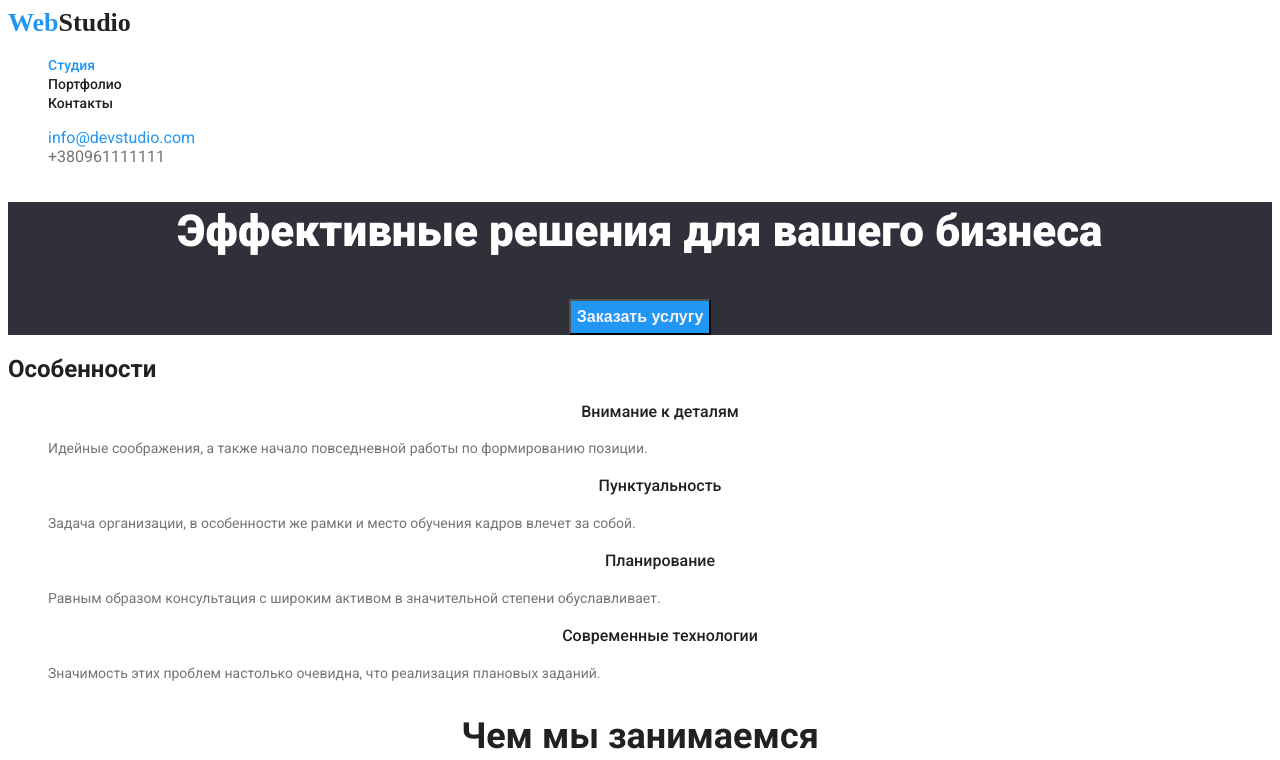
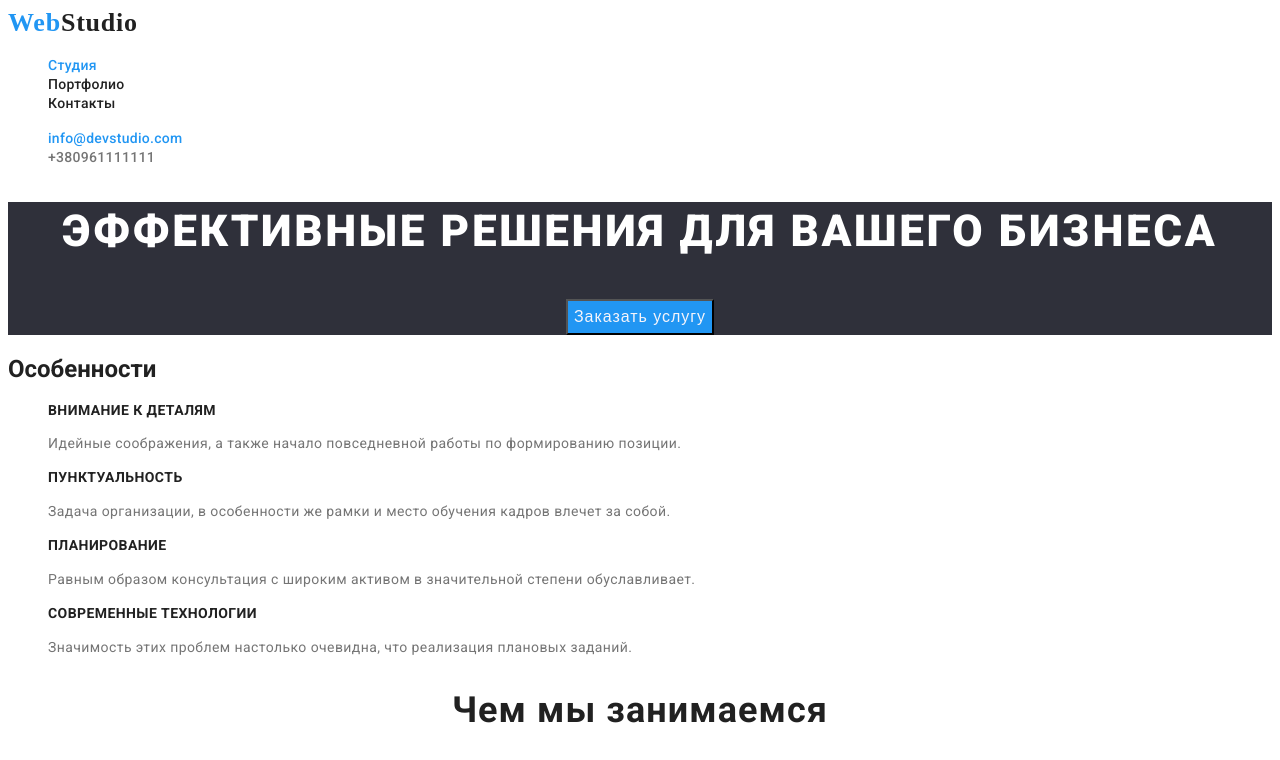
Before and after one commit to Filipp15102019/goit-markup-hw-02, a plain HTML site: page index.html in a window 1280 px wide. Shown: the top 760 px of the page. Drawn offline with Linux system fonts and the light colour scheme.

Commit message:
отредактированный css

```diff
--- a/css/style.css
+++ b/css/style.css
@@ -16,15 +16,16 @@
   --primery-white-color: #ffffff;
   --bg-color-ourteam: #e5e5e5;
   --bg-footer: #2f303a;
-  --bg-color-btn: #F5F4FA;
+  --bg-color-section: #F5F4FA;
   --bg-color-title: #2f303a;
+  --bg-color-btn-section: #188ce8;
   --footer-contacts-color: rgba(255, 255, 255, 0.6)
 }
 /* Body */
 .body {
   color: var(--main-text-color);
   background-color: var(--primery-white-color);
-  font-family: "Roboto", sans-serif;
+  font-family: 'Realway','Roboto', sans-serif;
   cursor: pointer;
   text-decoration: none;
 }
@@ -36,6 +37,7 @@
   font-weight: 700;
   font-size: 26px;
   line-height: 1.19;
+  letter-spacing: 0.03em;
 }
 .logo-accent {
   color: var(--main-text-color);
@@ -47,6 +49,7 @@
   color: var(--main-text-color);
   background-color: var(--primery-white-color);
   font-family: "Roboto", sans-serif;
+
 }
 /* Navigation  */
 .site-nav {
@@ -68,12 +71,30 @@
 }
 .contacts-studio {
   color: var(--secondary-text-color);
+  font-family: 'Roboto';
+  font-style: normal;
+  font-weight: 500;
+  font-size: 14px;
+  line-height: 1.14;
+  letter-spacing: 0.02em;
 }
 .contacts-mail-studio {
   color: var(--accent-color);
+  font-family: 'Roboto';
+  font-style: normal;
+  font-weight: 500;
+  font-size: 14px;
+  line-height: 1.14;
+  letter-spacing: 0.02em;
 }
 .contacts-mail-porfolio{
   color: var(--secondary-text-color);
+  font-family: 'Roboto';
+  font-style: normal;
+  font-weight: 500;
+  font-size: 14px;
+  line-height: 1.14;
+  letter-spacing: 0.02em;
 }
 
 a {
@@ -81,6 +102,7 @@ a {
 }
 .link {
   list-style: none;
+  letter-spacing: 0.02em;
 }
 
 /* Button */
@@ -94,7 +116,7 @@ a {
 }
 .btn {
   color: var(--main-text-color);
-  background-color: var(--bg-color-btn);
+  background-color: var(--bg-color-section);
   font-family: 'Roboto';
   font-style: normal;
   font-weight: 500;
@@ -102,6 +124,7 @@ a {
   line-height: 1.62;
   text-align: center;
   cursor: pointer;
+  letter-spacing: 0.03em;
 }
 .btn-current{
   color: var(--primery-white-color);
@@ -119,16 +142,20 @@ a {
   font-size: 44px;
   line-height: 1.36;
   text-align: center;
+  letter-spacing: 0.06em;
+  text-transform: uppercase;
 }
 .btn-section {
-  color: var(--bg-color-btn);
+  color: var(--bg-color-section);
   background-color: var(--accent-color);
-  font-weight: 700;
+  ont-weight: 700;
   font-size: 16px;
   line-height: 1.87;
-  margin: 0 auto ;
-  display: block;
-  cursor: pointer;
+  display: flex;
+  align-items: center;
+  text-align: center;
+  margin: 0 auto;
+  letter-spacing: 0.06em;
 }
 .btn-section :hover{
   color: var(--primery-white-color);
@@ -136,7 +163,7 @@ a {
 }
 .btn-section :focus{
   color: var(--main-text-color);
-  background-color: #188ce8;
+  background-color: var(--bg-color-btn-section);
 }
 
 /* особенности */
@@ -152,6 +179,7 @@ a {
   font-weight: 400;
   font-size: 14px;
   line-height: 1.71;
+  letter-spacing: 0.03em;
 }
 
 /* Чем мы занимаемся */
@@ -161,18 +189,28 @@ a {
 font-size: 36px;
 line-height: 1.16;
 text-align: center;
+letter-spacing: 0.03em;
 }
 
 /* Наша Команда */
 .section-team{
-  color: var(--bg-color-btn);
+  color: var(--bg-color-section);
 }
 .subtitles {
+  color: var(--main-text-color);
+  font-weight: 700;
+  font-size: 14px;
+line-height: 1.14;
+letter-spacing: 0.03em;
+text-transform: uppercase;
+}
+.caption{
   color: var(--main-text-color);
   font-weight: 500;
   font-size: 16px;
   line-height: 1.18;
   text-align: center;
+  letter-spacing: 0.03em;
 }
 .list {
   color: var(--secondary-text-color);
@@ -180,6 +218,7 @@ a {
   font-size: 16px;
   line-height: 1.38;
   text-align: center;
+  letter-spacing: 0.03em;
 }
 
 /* Проэкты */
@@ -187,12 +226,14 @@ a {
   font-weight: 700;
   font-size: 18px;
   line-height: 2;
+  letter-spacing: 0.06em;
 }
 .desc{
   color: var(--secondary-text-color);
   font-weight: 400;
   font-size: 16px;
   line-height: 1.87;
+l etter-spacing: 0.03em;
 }
 
 
@@ -216,9 +257,11 @@ line-height: 1.87;
 .address-geo {
   font-family: "Roboto";
   color: var(--primery-white-color);
+  font-style: normal;
   font-weight: 400;
   font-size: 14px;
   line-height: 1.71;
+  letter-spacing: 0.03em;
 }
 .address-contacts-footer {
   color: var(--footer-contacts-color);
@@ -227,4 +270,5 @@ line-height: 1.87;
   font-weight: 400;
   font-size: 14px;
   line-height: 1.71;
+  letter-spacing: 0.03em;
 }
```
Lines whose indentation alone changed are shown as unchanged.
